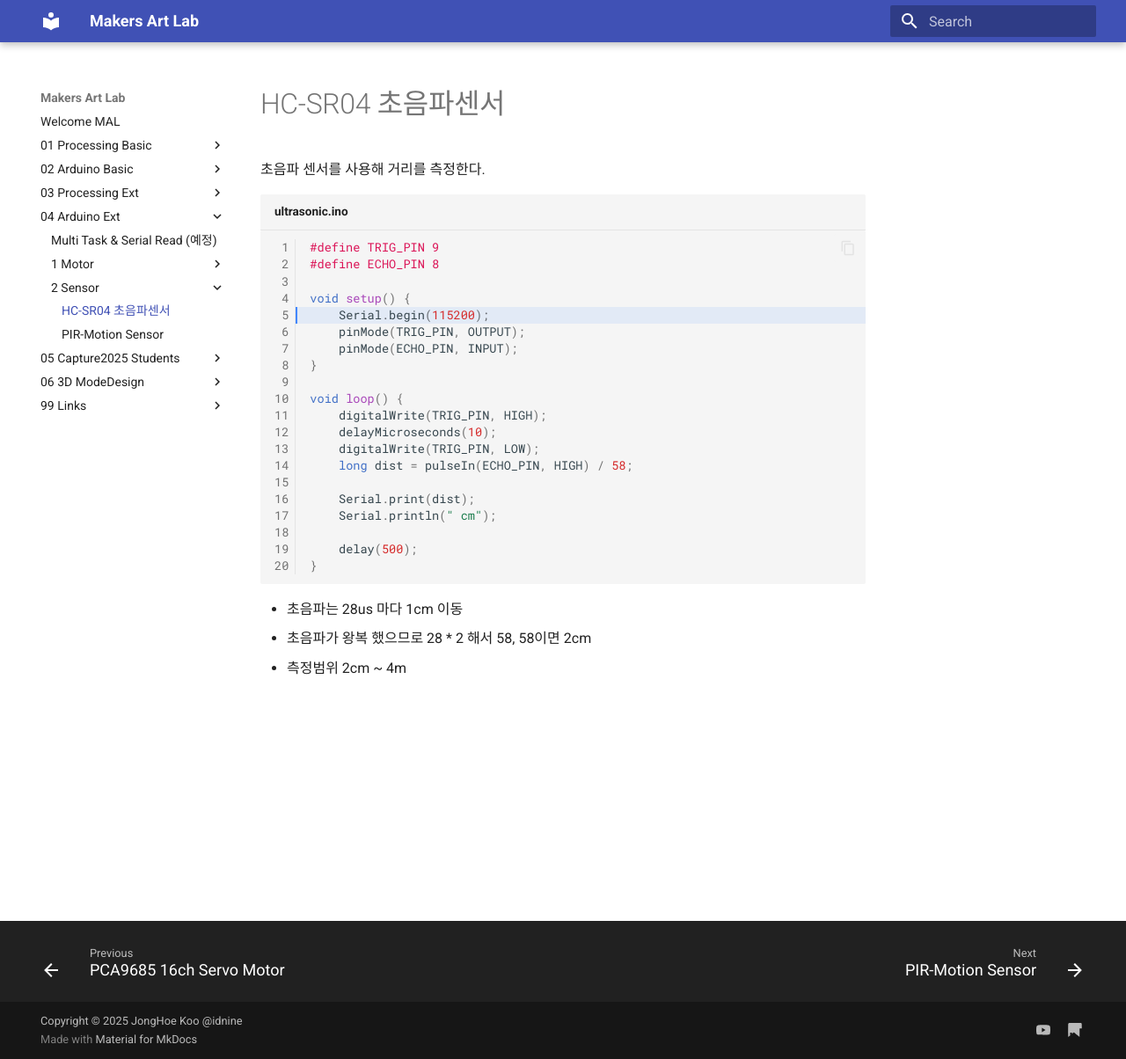
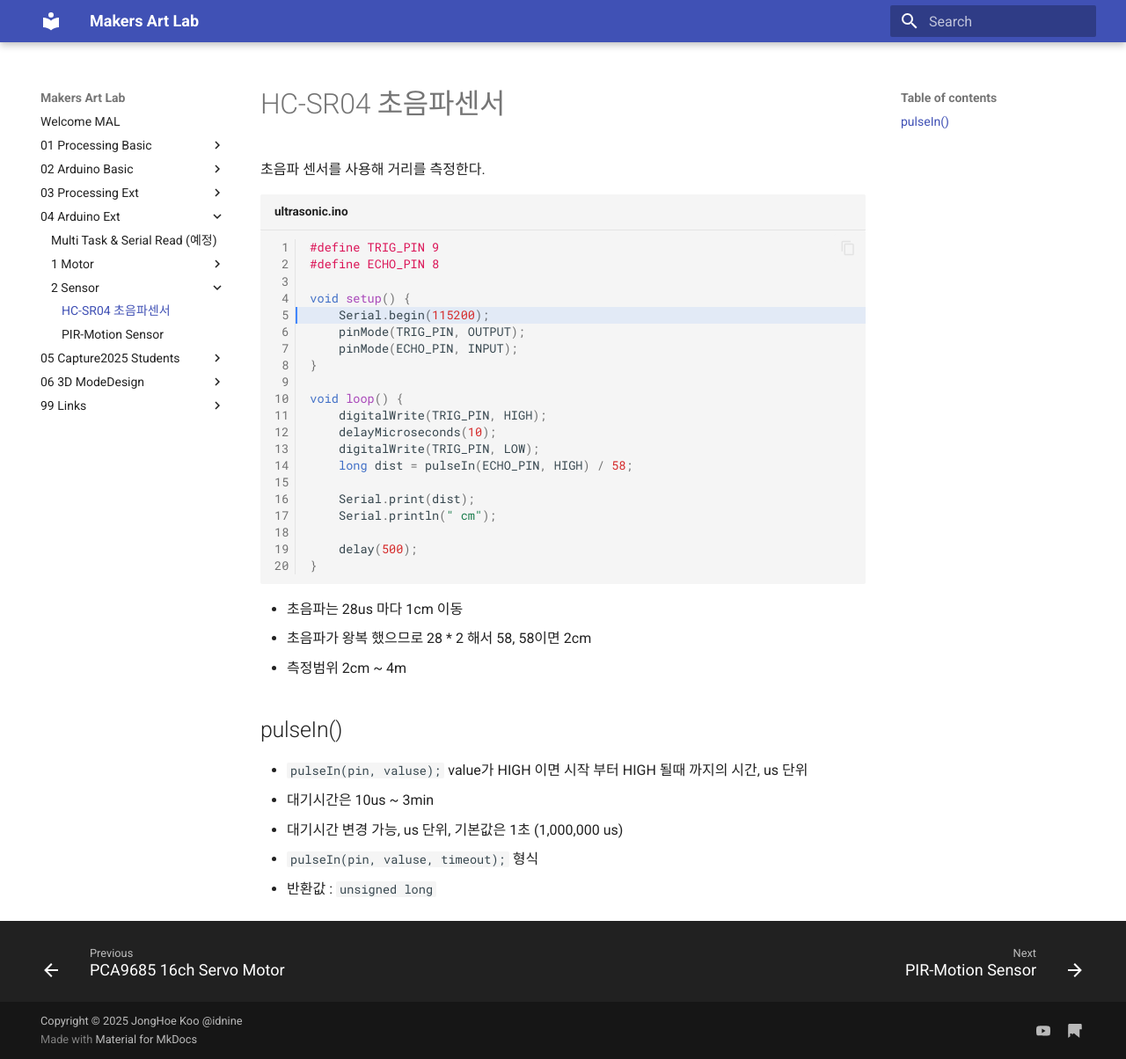
Before and after one commit to jonghoe9/makers-art-lab, an MkDocs documentation site: the page built from docs/04_Arduino_Ext/2_Sensor/HC-SR04.md, in a window 1280 px wide and 1204 px high. Shown: the whole window at 88% size. Built offline with MkDocs 1.6.1 and Material for MkDocs 9.7.7, drawn with Linux system fonts in a browser that asks for light colours.

Commit message:
pulseIn() 함수 설명

```diff
--- a/docs/04_Arduino_Ext/2_Sensor/HC-SR04.md
+++ b/docs/04_Arduino_Ext/2_Sensor/HC-SR04.md
@@ -29,3 +29,10 @@ void loop() {
 * 초음파는 28us 마다 1cm 이동
 * 초음파가 왕복 했으므로 28 * 2 해서 58, 58이면 2cm
 * 측정범위 2cm ~ 4m
+
+## pulseIn()
+- `pulseIn(pin, valuse);` value가 HIGH 이면 시작 부터 HIGH 될때 까지의 시간, us 단위
+- 대기시간은 10us ~ 3min
+- 대기시간 변경 가능, us 단위, 기본값은 1초 (1,000,000 us)
+- `pulseIn(pin, valuse, timeout);` 형식
+- 반환값 : `unsigned long`
```
